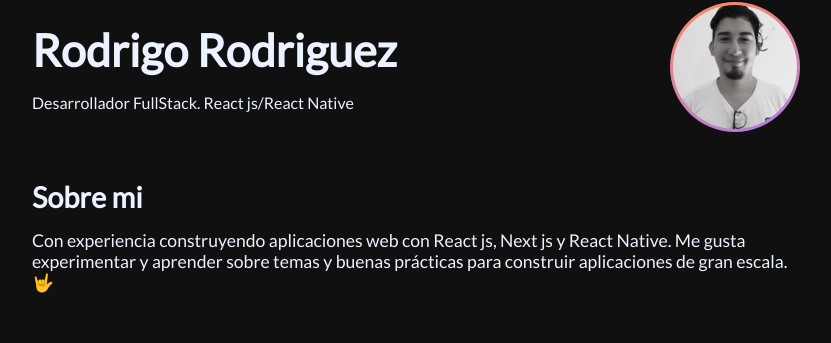
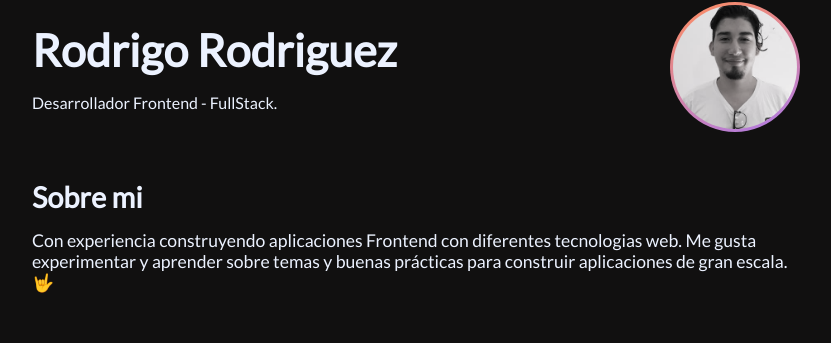
Before and after one commit to Rodevp/new-portfolio, a React (Vite) app: page / in a window 1280 px wide. Shown: the part 114-457 px from the top of the page, without its empty margins (224-1055 px from the left). Built offline with nearby package versions, Linux system fonts and the light colour scheme.

Commit message:
hero and about refactor

```diff
--- a/src/about/About.jsx
+++ b/src/about/About.jsx
@@ -16,7 +16,7 @@ function About() {
                 className={styles.me}
                 style={{color: COLORS.purpleVeryLight}}
             >
-                Con experiencia construyendo aplicaciones web con React js, Next js y React Native.
+                Con experiencia construyendo aplicaciones Frontend con diferentes tecnologias web.
                 Me gusta experimentar y aprender sobre temas y buenas prácticas para construir aplicaciones de gran escala. 🤟
             </p>
         </section>
--- a/src/hero/Hero.jsx
+++ b/src/hero/Hero.jsx
@@ -21,7 +21,7 @@ function Hero() {
                     className={styles.p}
                     style={{ color: COLORS.purpleVeryLight }}
                 >
-                    Desarrollador FullStack. React js/React Native
+                    Desarrollador  Frontend - FullStack.
                 </p>
             </div>
             <div
```
